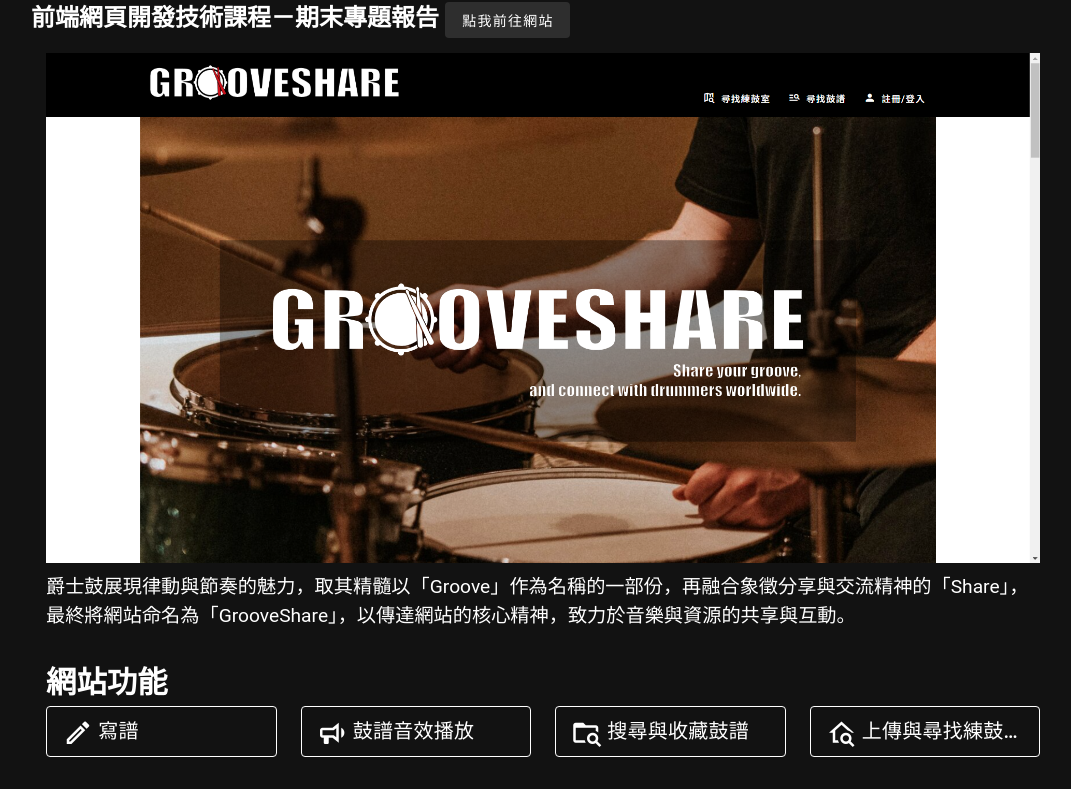
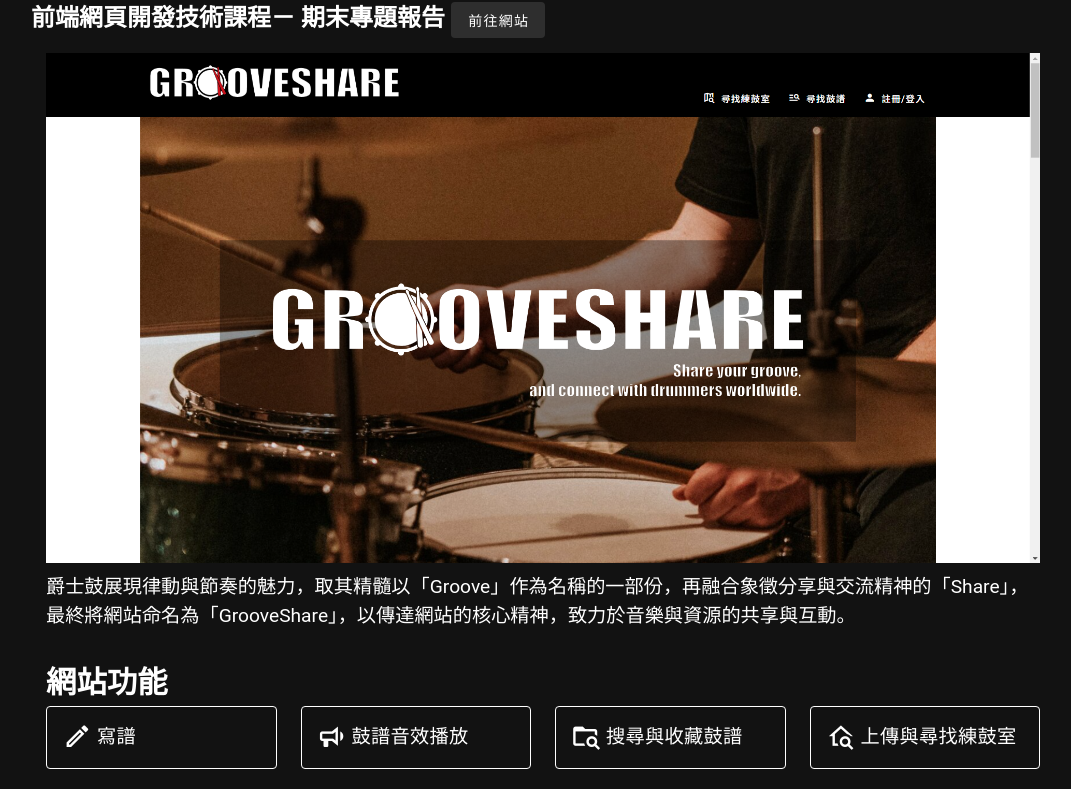
Before and after one commit to kwccc073/portfolio, a Vue app: page / in a window 1280 px wide. Shown: the top 789 px of the page, without its empty margins (97-1168 px from the left). Built offline with nearby package versions, Linux system fonts and the light colour scheme.

Commit message:
20250210

```diff
--- a/src/components/finalProject.vue
+++ b/src/components/finalProject.vue
@@ -11,37 +11,37 @@
                     爵士鼓展現律動與節奏的魅力，取其精髓以「Groove」作為名稱的一部份，再融合象徵分享與交流精神的「Share」，最終將網站命名為「GrooveShare」，以傳達網站的核心精神，致力於音樂與資源的共享與互動。
                 </p>
                 <h1>網站功能</h1>
-                <v-row>
-                    <v-col cols="6" md="3">
+                <v-row id="webFunction">
+                    <v-col cols="12" md="3">
                         <v-card variant="outlined">
-                            <v-card-title>
+                            <v-card-text>
                                 <v-icon> mdi-pencil-outline</v-icon>
                                 寫譜
-                            </v-card-title>
+                            </v-card-text>
                         </v-card>
                     </v-col>
-                    <v-col cols="6" md="3">
+                    <v-col cols="12" md="3">
                         <v-card variant="outlined">
-                            <v-card-title>
+                            <v-card-text>
                                 <v-icon> mdi-bullhorn-outline</v-icon>
                                 鼓譜音效播放
-                            </v-card-title>
+                            </v-card-text>
                         </v-card>
                     </v-col>
-                    <v-col cols="6" md="3">
+                    <v-col cols="12" md="3">
                         <v-card variant="outlined">
-                            <v-card-title>
+                            <v-card-text>
                                 <v-icon> mdi-folder-search-outline</v-icon>
                                 搜尋與收藏鼓譜
-                            </v-card-title>
+                            </v-card-text>
                         </v-card>
                     </v-col>
-                    <v-col cols="6" md="3">
+                    <v-col cols="12" md="3">
                         <v-card variant="outlined">
-                            <v-card-title>
+                            <v-card-text>
                                 <v-icon> mdi-home-search-outline</v-icon>
                                 上傳與尋找練鼓室
-                            </v-card-title>
+                            </v-card-text>
                         </v-card>
                     </v-col>
                 </v-row>
@@ -153,10 +153,10 @@
                     <ul>
                         <li>繪製網站架構圖，確立前後端功能配置。</li>
                         <v-row>
-                            <v-col cols="6">
+                            <v-col cols="12" lg="6">
                                 <img src="../assets/GrooveShare/Architecture_front.png" alt="前端架構" class="architectureImg">
                             </v-col>
-                            <v-col cols="6">
+                            <v-col cols="12" lg="6">
                                 <img src="../assets/GrooveShare/Architecture_back.png" alt="後端架構" class="architectureImg">
                             </v-col>
                         </v-row>
@@ -167,14 +167,19 @@
                         <br>
                         <br>
                         <li>使用 Figma 製作介面草圖，方便後續開發階段。</li>
-                        <!-- 手機版figma介面待編輯**** -->
-                        <!-- 部分未完成的功能待編輯**** -->
-                        <div style="overflow: hidden; width: 80%; height: 60vh;">
-                            <iframe src="https://embed.figma.com/proto/lvxbUfRJcc7AGehnhCUcrs/%E5%B0%88%E9%A1%8C?node-id=1-12&scaling=min-zoom&content-scaling=fixed&page-id=1%3A11&starting-point-node-id=1%3A12&embed-host=share"
-                                    style="border: none; width: 200%; height: 200%; transform: scale(0.5); transform-origin: 0 0;">
+                        <!-- 電腦版figma -->
+                        <div style="overflow: hidden; width: 100%; height: 60vh;" v-if="(!xs&&!sm)">
+                            <iframe
+                                src="https://embed.figma.com/proto/lvxbUfRJcc7AGehnhCUcrs/%E5%B0%88%E9%A1%8C?node-id=1-12&p=f&scaling=min-zoom&content-scaling=fixed&page-id=1%3A11&starting-point-node-id=1%3A12&embed-host=share"
+                                style="border: none; width: 200%; height: 200%; transform: scale(0.5); transform-origin: 0 0;" allowfullscreen>
                             </iframe>
                         </div>
-
+                        <!-- 手機板figma -->
+                        <div style="overflow: hidden; width: 100%; height: 60vh;" v-if="(xs||sm)">
+                            <iframe style="border: 1px solid rgba(0, 0, 0, 0.1);width: 200%; height: 200%; transform: scale(0.5); transform-origin: 0 0;"
+                                    src="https://www.figma.com/embed?embed_host=share&url=https://www.figma.com/proto/lvxbUfRJcc7AGehnhCUcrs/%E5%B0%88%E9%A1%8C?node-id=1-14&p=f&scaling=contain&frame-shape=none&starting-point-node-id=1%3A14"
+                                    allowfullscreen></iframe>
+                        </div>
                     </ul>
                 </div>
             </div>
@@ -287,12 +292,6 @@ section{
         }
     }
 
-
-    #GS_logo{
-        width: 70%;
-        display: block;
-        margin: auto;
-    }
     div{
         p{
             // background: rebeccapurple;
@@ -303,6 +302,14 @@ section{
         }
     }
 
+    // 網站功能
+    #webFunction{
+        // background: cadetblue;
+        .v-card-text{
+            font-size: 1.2rem;
+        }
+    }
+    // 使用技術
     #developmentSkill{
         .v-card{
             height: 100%;
@@ -321,7 +328,6 @@ section{
             }
         }
     }
-
 }
 
 
@@ -392,10 +398,10 @@ section{
         width: 100%;
     }
     #databaseImg{
-        width: 80%;
+        width: 90%;
     }
     #three-layerArray{
-        width: 70%;
+        width: 90%;
     }
 }
 
@@ -435,14 +441,24 @@ section{
             h4{
                 background: lightgray;
                 color: black;
-                width: 5rem;
-                height: 5rem;
+                width: 50px;
+                height: 50px;
+                font-size: 1rem;
                 border-radius: 50%;
                 display: flex;
                 justify-content: center;
                 align-items: center;
+                text-align: center;
             }
         }
     }
 }
 </style>
+
+<script setup>
+// 引入斷點
+import { useDisplay } from 'vuetify'
+
+const { xs,sm } = useDisplay() // 手機斷點
+
+</script>
--- a/src/pages/index.vue
+++ b/src/pages/index.vue
@@ -11,8 +11,10 @@
     <!-- </section> -->
     <section id="finalProject">
         <h1>
-            前端網頁開發技術課程－期末專題報告
-            <v-btn variant="tonal" href="https://kwccc073.github.io/GrooveShare/#/">點我前往網站</v-btn>
+            前端網頁開發技術課程－
+            <br v-if="mobile">
+            期末專題報告
+            <v-btn variant="tonal" href="https://kwccc073.github.io/GrooveShare/#/">前往網站</v-btn>
         </h1>
 
         <!-- <v-btn to="introduceGS">點我看功能介紹</v-btn> -->
@@ -39,6 +41,9 @@ section{
     // }
     h1{
         // margin-bottom: 1rem;
+        // @media (max-width: 500px) {
+        //     font-size: 1.1em;
+        // }
     }
 }
 // 跳到特定區塊的時候會被導覽列遮住部分***待編輯***
@@ -49,4 +54,10 @@ section{
 import WorkIntroduce from '@/components/workIntroduce.vue';
 import finalProject from '@/components/finalProject.vue';
 import lineBot from '@/components/lineBot.vue';
+
+// 引入斷點
+import { useDisplay } from 'vuetify'
+
+const { mobile } = useDisplay() // 手機斷點
+
 </script>
```
